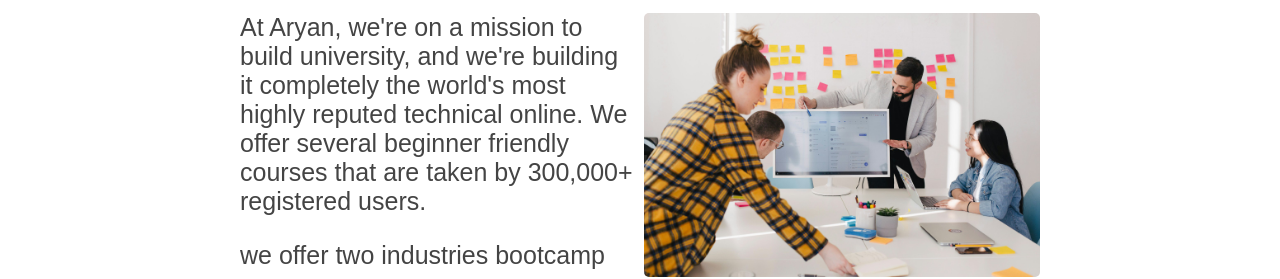
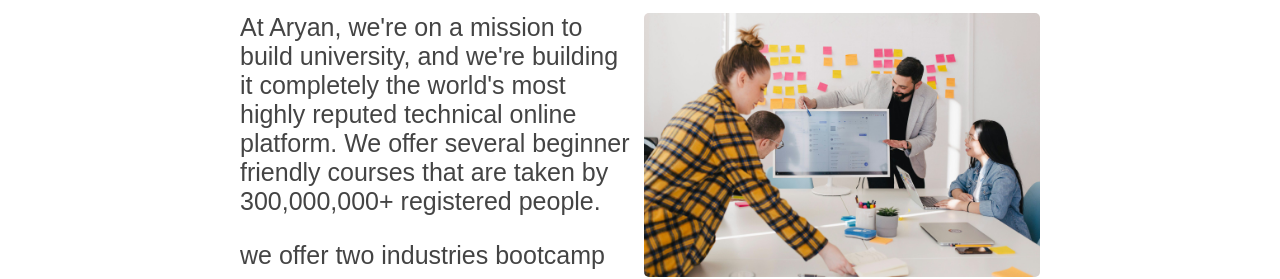
Before and after one commit to hararyan/aryan-carrer-responsive, a plain HTML site: page src/index.html in a window 1280 px wide. Shown: the part 530-809 px from the top of the page. Drawn offline with Linux system fonts and the light colour scheme.

Commit message:
updated index and styles

```diff
--- a/src/index.html
+++ b/src/index.html
@@ -20,9 +20,9 @@
                 At Aryan, we're on a mission to build
                 university, and we're building it completely
                 the world's most highly reputed technical
-                online. We offer several beginner friendly
-                courses that are taken by 300,000+ registered
-                users.
+                online platform. We offer several beginner friendly
+                courses that are taken by 300,000,000+ registered
+                people.
             </p>
             <p>we offer two industries bootcamp</p>
             <ol>
```
